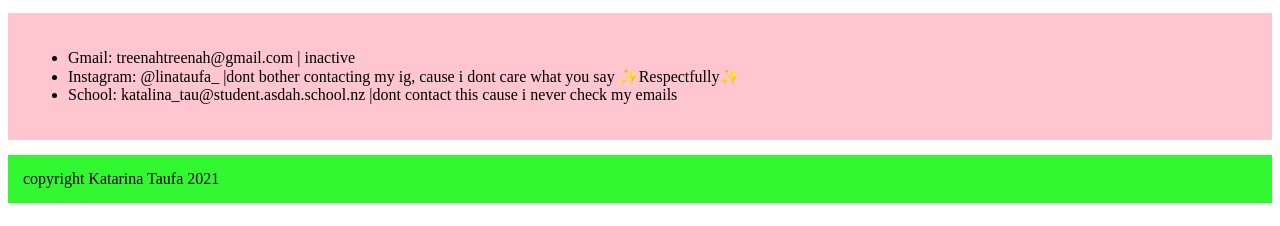
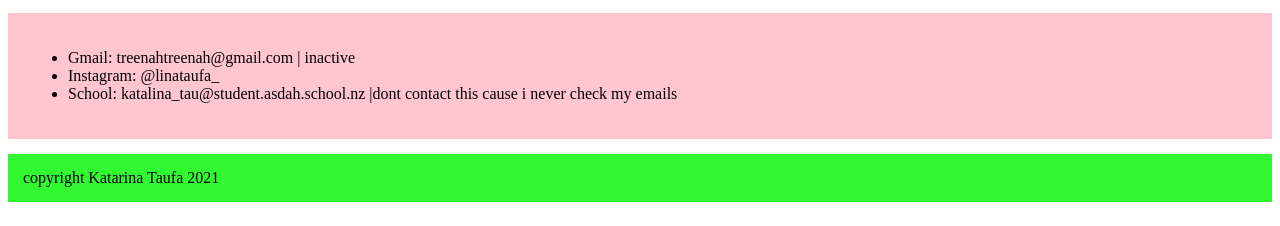
Before and after one commit to ASDAH2021/91880-91884-linataufa, a plain HTML site: page contactme.html in a window 1280 px wide. Shown: the part 751-977 px from the top of the page. Drawn offline with Linux system fonts and the light colour scheme.

Commit message:
changed website again

```diff
--- a/contactme.html
+++ b/contactme.html
@@ -22,7 +22,7 @@
     <div class="slideTwo">
       <ul>
       <li> Gmail: treenahtreenah@gmail.com | inactive </li>
-      <li> Instagram: @linataufa_ |dont bother contacting my ig, cause i dont care what you say ✨Respectfully✨ </li>
+      <li> Instagram: @linataufa_  </li>
       <li> School: katalina_tau@student.asdah.school.nz |dont contact this cause i never check my emails </li>
     </div>
     <div class="footer">copyright Katarina Taufa 2021</div>
```
